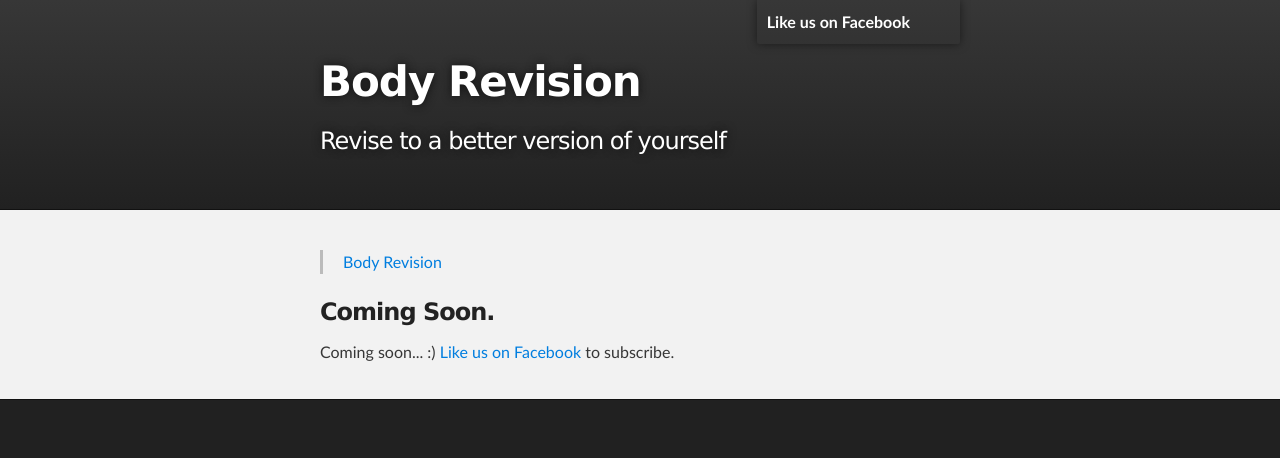
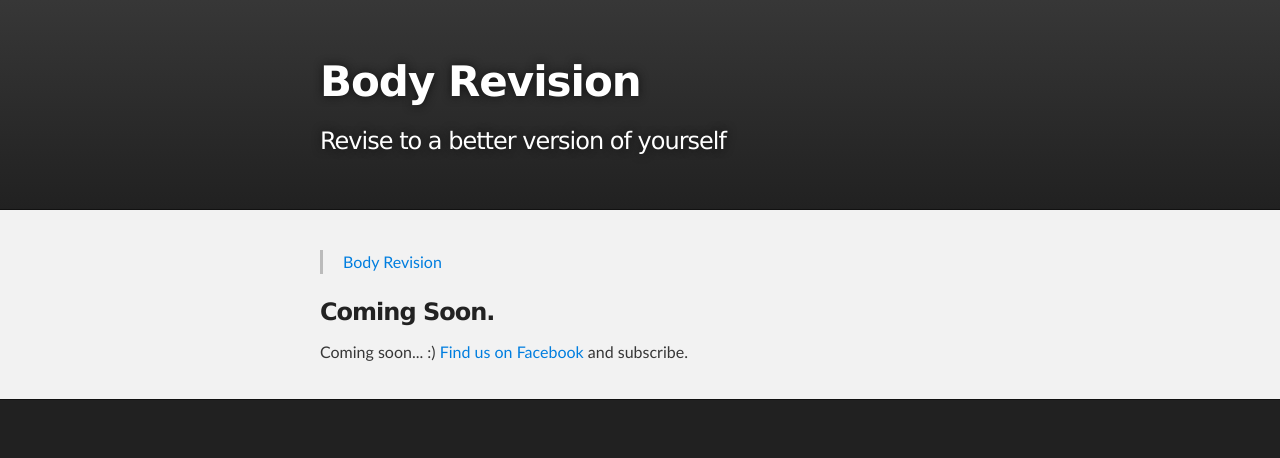
Before and after one commit to bodyrevision/bodyrevision.github.io, a plain HTML site: page index.html in a window 1280 px wide. Drawn offline with Linux system fonts and the light colour scheme.

Commit message:
top link remove

```diff
--- a/index.html
+++ b/index.html
@@ -26,7 +26,6 @@
     <!-- HEADER -->
     <div id="header_wrap" class="outer">
         <header class="inner">
-          <a target="_blank" id="forkme_banner" href="https://www.facebook.com/bodyrevision">Like us on Facebook</a>
 
           <h1 id="project_title">Body Revision</h1>
           <h2 id="project_tagline">Revise to a better version of yourself</h2>
@@ -43,7 +42,7 @@
         <h3>
 <a id="coming-soon" class="anchor" href="#coming-soon" aria-hidden="true"><span class="octicon octicon-link"></span></a>Coming Soon.</h3>
 <p>Coming soon... :)
-<a target="_blank" href="https://www.facebook.com/bodyrevision">Like us on Facebook</a> to subscribe.
+<a target="_blank" href="https://www.facebook.com/bodyrevision">Find us on Facebook</a> and subscribe.
 </p>
 
 
```
